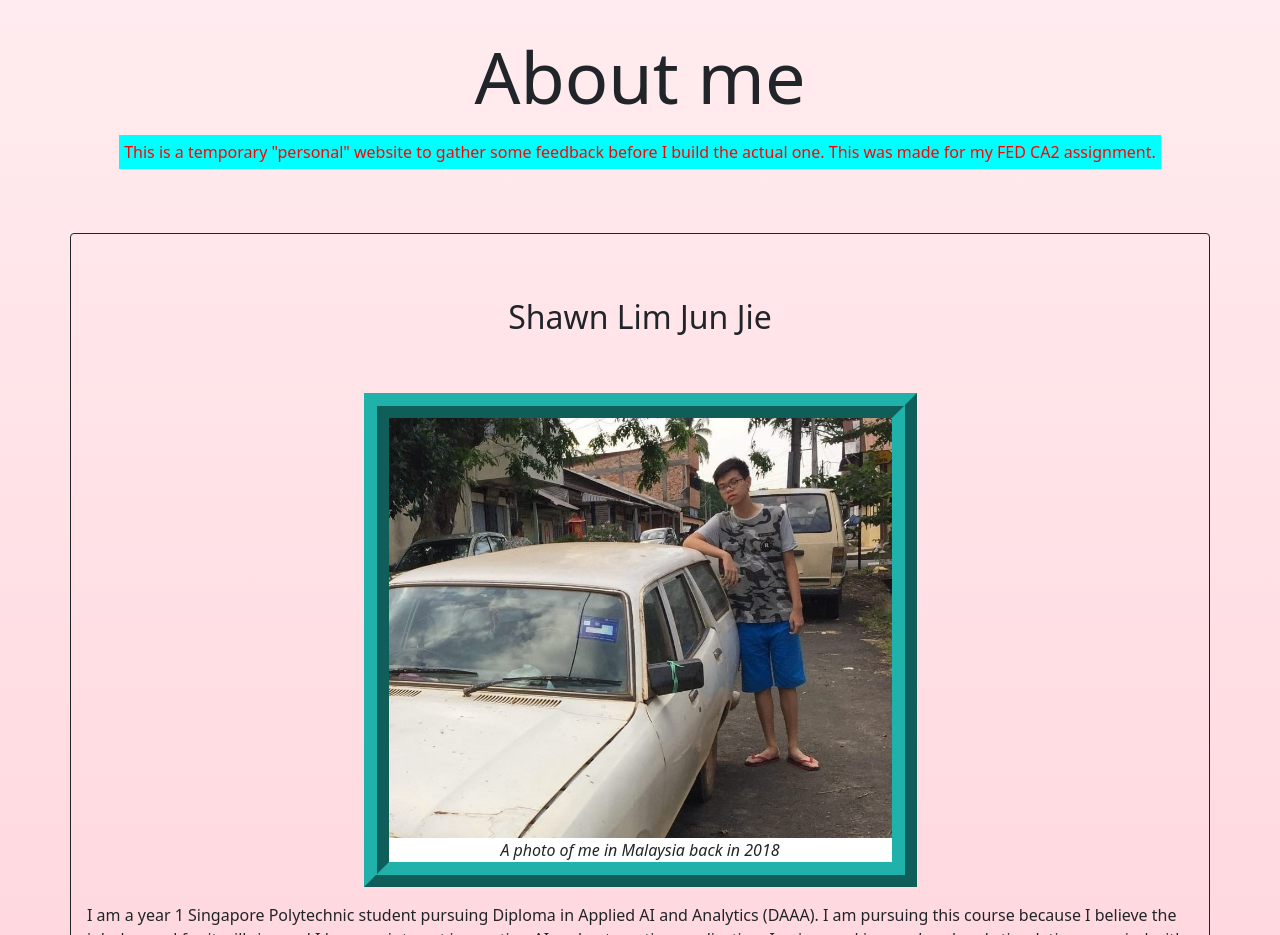
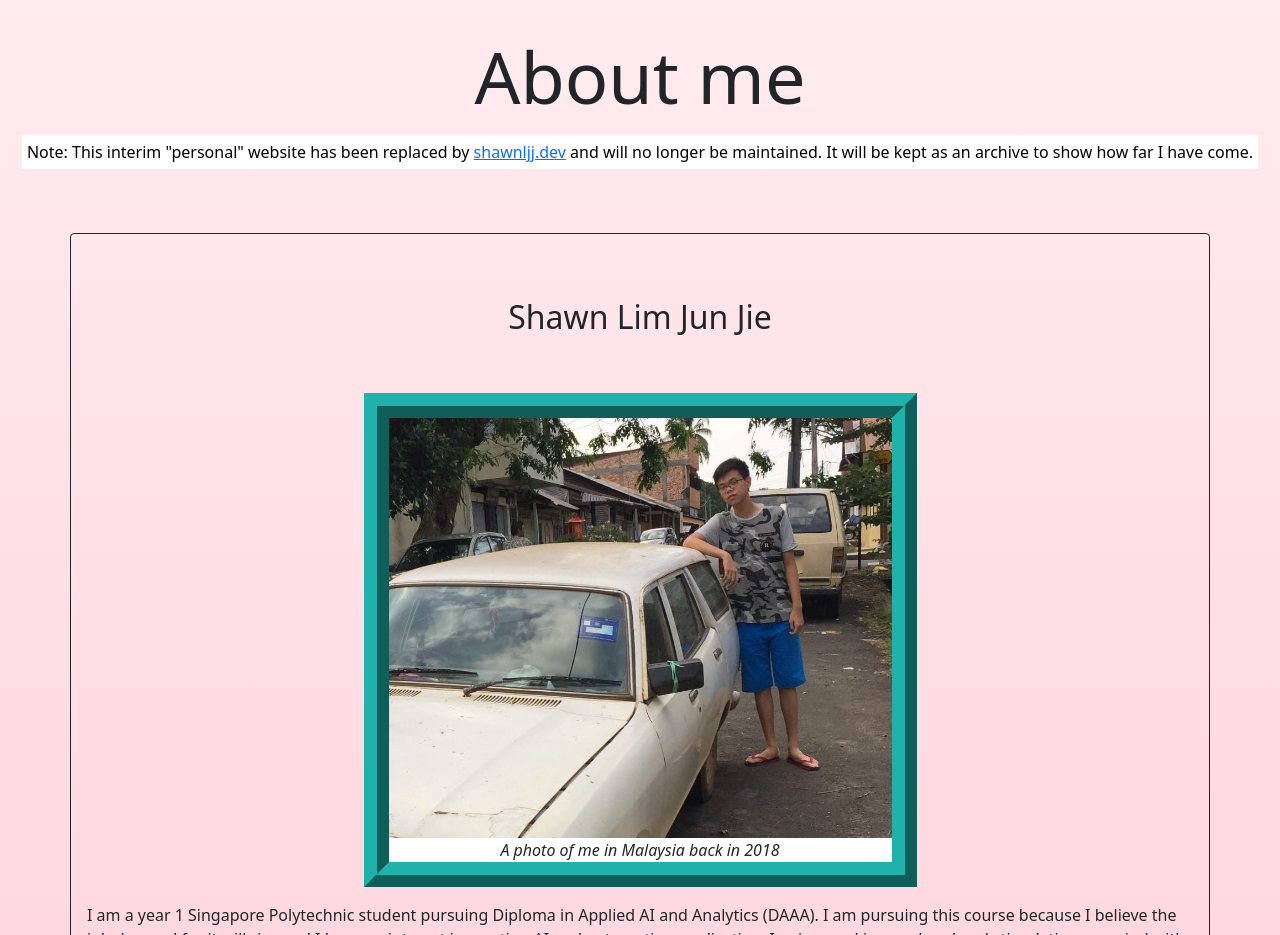
Before and after one commit to Shawn-LJJ/shawn-ljj.github.io, a plain HTML site: page docs/index.html in a window 1280 px wide. Shown: the part 920-1855 px from the top of the page. Drawn offline with nearby package versions, Linux system fonts and the light colour scheme.

Commit message:
last update

```diff
--- a/docs/CSS/index.css
+++ b/docs/CSS/index.css
@@ -46,7 +46,7 @@ div.icon > img {
 
 p.inline-background {
     display: inline-block;
-    background-color: aqua;
-    color: red;
+    background-color: rgb(255, 255, 255);
+    color: rgb(0, 0, 0);
     padding: 5px; /* Optional padding */
 }
--- a/docs/index.html
+++ b/docs/index.html
@@ -47,7 +47,9 @@
 
         <div class="text-center">
             <p class="inline-background">
-                This is a temporary "personal" website to gather some feedback before I build the actual one. This was made for my FED CA2 assignment.
+                Note: This interim "personal" website has been replaced by
+                <a href="https://shawnljj.dev" target="_blank">shawnljj.dev</a>
+                and will no longer be maintained. It will be kept as an archive to show how far I have come.
             </p>
         </div>
 
```
